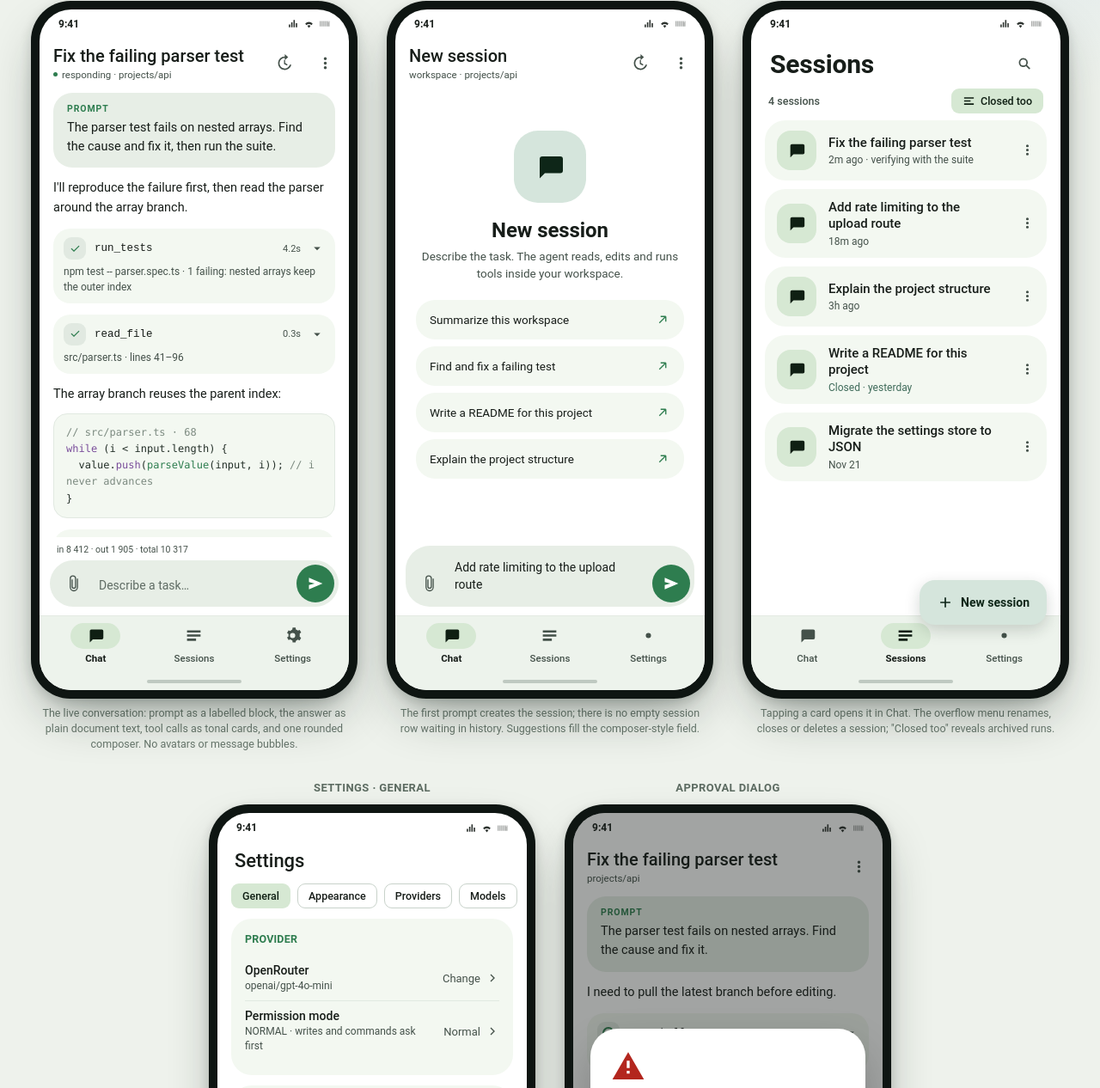
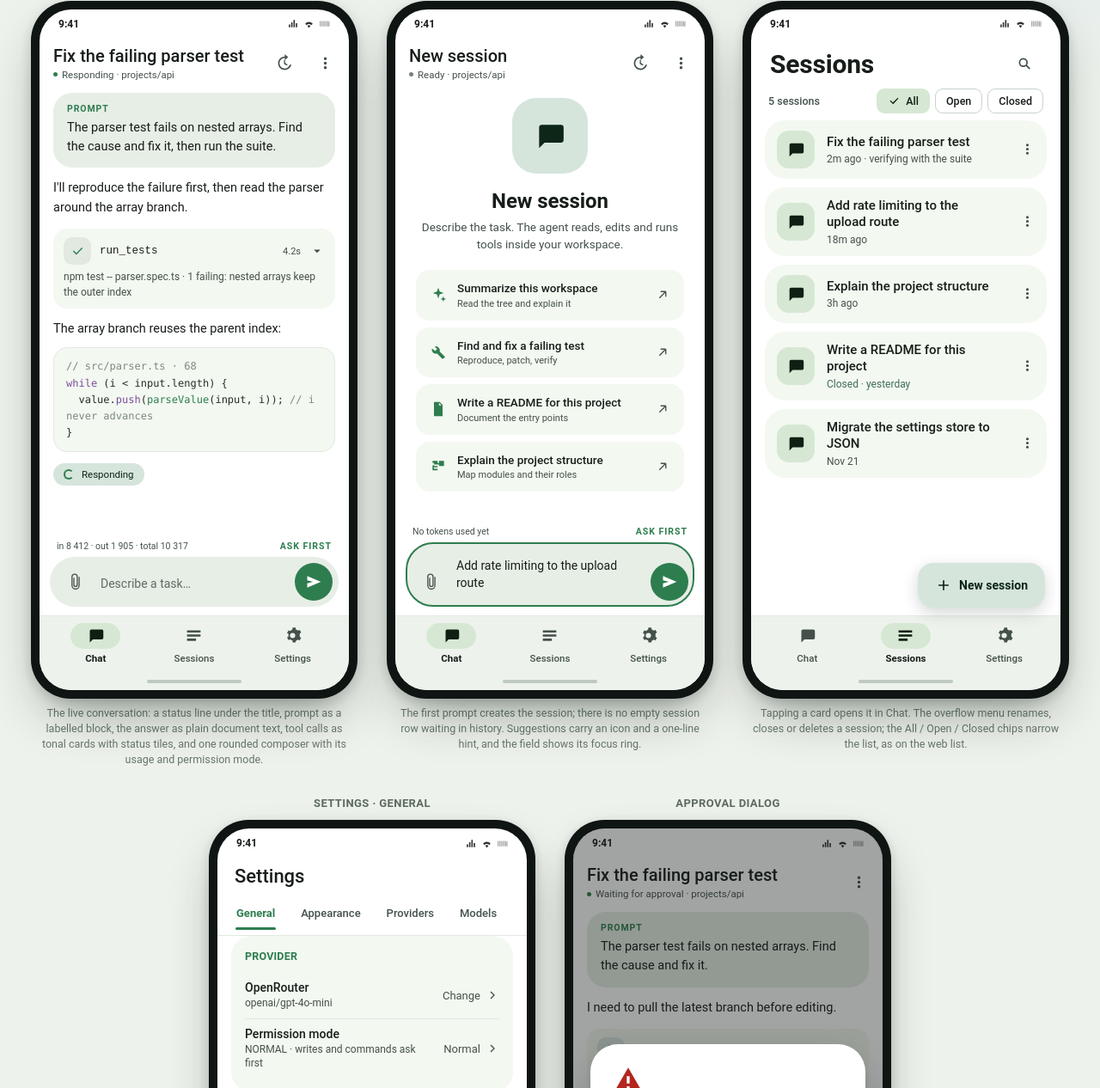
Before and after one commit to TerikaCoder/freenerf, a plain HTML site: page android/ui-mockup.html in a window 1280 px wide. Shown: the part 254-1520 px from the top of the page at 86% size. Drawn offline with Linux system fonts and the light colour scheme.

Commit message:
Show the Android screens in the README
The Android section described the interface in prose only, so it now shows the
four main screens and explains what each one contains.

🤖 Generated with Codebuff
Co-Authored-By: Codebuff <noreply@codebuff.com>

```diff
--- a/android/ui-mockup.html
+++ b/android/ui-mockup.html
@@ -64,6 +64,7 @@
   .appbar .sub{margin:2px 0 0;font-size:11.5px;color:var(--on-surface-variant);
     white-space:nowrap;overflow:hidden;text-overflow:ellipsis;display:flex;align-items:center;gap:5px}
   .appbar .sub .dot{width:5px;height:5px;border-radius:50%;background:var(--primary)}
+  .appbar .sub .dot.idle{background:var(--outline)}
   .ibtn{width:40px;height:40px;border-radius:50%;display:grid;place-items:center;color:var(--on-surface-variant);flex:0 0 auto}
   .ibtn.primary{color:var(--primary)}
   .ibtn svg{width:21px;height:21px}
@@ -85,12 +86,13 @@
     color:#243029;overflow:hidden}
   .code .k{color:#7A4E9B}.code .s{color:#2E7D4F}.code .c{color:#7C8A80}
 
-  .tool{background:var(--surface-low);border-radius:20px;padding:10px 12px}
+  .tool{background:var(--surface-low);border-radius:16px;padding:10px 12px}
   .tool .head{display:flex;align-items:center;gap:10px}
-  .tool .ico{width:26px;height:26px;border-radius:9px;background:var(--surface-highest);display:grid;place-items:center;flex:0 0 auto}
-  .tool .ico svg{width:15px;height:15px}
-  .tool .ico.done{color:var(--primary)}
-  .tool .ico.fail{color:var(--error)}
+  .tool .ico{width:32px;height:32px;border-radius:10px;background:var(--surface-highest);display:grid;place-items:center;flex:0 0 auto}
+  .tool .ico svg{width:17px;height:17px}
+  .tool .ico.done{background:var(--surface-highest);color:var(--primary)}
+  .tool .ico.run{background:var(--tertiary-container);color:var(--on-tertiary-container)}
+  .tool .ico.fail{background:var(--error-container);color:var(--on-error-container)}
   .tool .name{flex:1;font-family:"Roboto Mono",ui-monospace,monospace;font-size:12.5px;font-weight:500;
     white-space:nowrap;overflow:hidden;text-overflow:ellipsis}
   .tool .time{font-size:11px;color:var(--on-surface-variant)}
@@ -108,8 +110,11 @@
 
   /* composer */
   .composer{flex:0 0 auto;padding:8px 12px 10px;background:var(--surface)}
-  .usage{font-size:10.5px;color:var(--on-surface-variant);padding:0 8px 6px}
-  .fieldbox{display:flex;align-items:flex-end;gap:4px;background:var(--surface-high);border-radius:28px;padding:5px}
+  .metarow{display:flex;align-items:center;justify-content:space-between;gap:10px;padding:0 8px 6px}
+  .usage{font-size:10.5px;color:var(--on-surface-variant);white-space:nowrap;overflow:hidden;text-overflow:ellipsis}
+  .mode{font-size:10.5px;font-weight:700;letter-spacing:1px;color:var(--primary);white-space:nowrap}
+  .fieldbox{display:flex;align-items:flex-end;gap:4px;background:var(--surface-high);border-radius:32px;padding:5px;border:2px solid transparent}
+  .fieldbox.focus{border-color:var(--primary)}
   .fieldbox .placeholder{flex:1;font-size:14px;color:#5F6C64;padding:12px 2px 12px 4px}
   .textarea-mock{flex:1;padding:10px 4px 10px 4px;font-size:14px;line-height:1.45;color:var(--on-surface)}
   .fab-mini{width:44px;height:44px;border-radius:50%;background:var(--primary);color:#fff;display:grid;place-items:center;flex:0 0 auto}
@@ -132,13 +137,14 @@
   /* sessions */
   .meta-row{display:flex;align-items:center;justify-content:space-between;padding:2px 20px 8px}
   .meta-row .count{font-size:12.5px;font-weight:500;color:var(--on-surface-variant)}
+  .chips3{display:flex;gap:6px}
   .chip{display:inline-flex;align-items:center;gap:6px;border:1px solid var(--outline-variant);
     border-radius:9px;padding:6px 12px;font-size:12.5px;font-weight:500;color:var(--on-surface)}
   .chip.sel{background:var(--secondary-container);border-color:transparent;color:var(--on-secondary-container)}
   .chip svg{width:15px;height:15px}
   .cards{flex:1;overflow:hidden;padding:0 16px;display:flex;flex-direction:column;gap:10px}
   .card{background:var(--surface-low);border-radius:24px;padding:12px 4px 12px 14px;display:flex;align-items:center;gap:14px}
-  .card .tile{width:46px;height:46px;border-radius:16px;background:var(--secondary-container);
+  .card .tile{width:44px;height:44px;border-radius:14px;background:var(--secondary-container);
     color:var(--on-secondary-container);display:grid;place-items:center;flex:0 0 auto}
   .card .tile svg{width:22px;height:22px}
   .card .txt{flex:1;min-width:0}
@@ -149,7 +155,7 @@
   .card .sub2.closed{color:var(--tertiary)}
   .card .more{width:38px;height:38px;border-radius:50%;display:grid;place-items:center;color:var(--on-surface-variant);flex:0 0 auto}
   .card .more svg{width:19px;height:19px}
-  .fab-wrap{position:absolute;right:16px;bottom:76px}
+  .fab-wrap{position:absolute;right:18px;bottom:96px}
   .fab{display:inline-flex;align-items:center;gap:8px;background:var(--primary-container);
     color:var(--on-primary-container);border-radius:18px;padding:16px 20px;font-size:14px;font-weight:600;
     box-shadow:0 6px 18px rgba(18,32,24,.18)}
@@ -157,18 +163,25 @@
 
   /* empty chat */
   .empty{flex:1;display:flex;flex-direction:column;justify-content:center;padding:0 24px 12px;text-align:center}
-  .hero{width:84px;height:84px;border-radius:28px;background:var(--primary-container);
+  .hero{width:88px;height:88px;border-radius:28px;background:var(--primary-container);
     color:var(--on-primary-container);display:grid;place-items:center;margin:0 auto 18px}
-  .hero svg{width:36px;height:36px}
+  .hero svg{width:38px;height:38px}
   .empty h3{margin:0;font-size:24px;font-weight:600;letter-spacing:-.1px}
   .empty p{margin:6px 0 20px;font-size:13.5px;line-height:1.5;color:var(--on-surface-variant)}
-  .sugg{background:var(--surface-low);border-radius:22px;padding:14px 16px;display:flex;
-    align-items:center;gap:12px;font-size:13.5px;text-align:left;margin-bottom:8px}
-  .sugg span{flex:1}
-  .sugg svg{width:18px;height:18px;color:var(--primary);flex:0 0 auto}
+  .sugg{background:var(--surface-low);border-radius:16px;padding:13px 16px;display:flex;
+    align-items:center;gap:12px;text-align:left;margin-bottom:8px}
+  .sugg .lead{width:20px;height:20px;color:var(--primary);flex:0 0 auto}
+  .sugg .txt2{flex:1;min-width:0}
+  .sugg .txt2 b{display:block;font-size:13.5px;font-weight:500;line-height:1.3}
+  .sugg .txt2 small{display:block;font-size:11px;color:var(--on-surface-variant);margin-top:2px}
+  .sugg .north{width:18px;height:18px;color:var(--on-surface-variant);flex:0 0 auto}
 
   /* settings */
-  .chips-row{display:flex;gap:8px;padding:4px 16px 12px;overflow:hidden}
+  .tabs{display:flex;gap:2px;padding:0 8px;overflow:hidden;border-bottom:1px solid var(--surface-highest);flex:0 0 auto}
+  .scroll{padding-top:12px}
+  .tab{position:relative;padding:13px 14px 18px;font-size:13px;font-weight:500;color:var(--on-surface-variant);white-space:nowrap}
+  .tab.on{color:var(--primary);font-weight:600}
+  .tab.on:after{content:"";position:absolute;left:13px;right:13px;bottom:6px;height:3px;border-radius:3px;background:var(--primary)}
   .scroll{flex:1;overflow:hidden;padding:0 16px 16px;display:flex;flex-direction:column;gap:12px}
   .group{background:var(--surface-low);border-radius:24px;padding:16px}
   .group h4{margin:0 0 12px;font-size:12.5px;font-weight:700;letter-spacing:.2px;color:var(--primary)}
@@ -232,7 +245,7 @@
       <div class="appbar">
         <div class="titles">
           <h2>Fix the failing parser test</h2>
-          <p class="sub"><span class="dot"></span>responding · projects/api</p>
+          <p class="sub"><span class="dot"></span>Responding · projects/api</p>
         </div>
         <div class="ibtn" title="Session history">
           <svg viewBox="0 0 24 24" fill="currentColor"><path d="M13 3a9 9 0 1 0 8.8 11h-2.1A7 7 0 1 1 13 5v3l4.5-4L13 0v3zM12 8v5l4 2 .8-1.4-3.3-2V8H12z"/></svg>
@@ -260,16 +273,6 @@
           <p class="summary">npm test -- parser.spec.ts · 1 failing: nested arrays keep the outer index</p>
         </div>
 
-        <div class="tool">
-          <div class="head">
-            <div class="ico done"><svg viewBox="0 0 24 24" fill="currentColor"><path d="M9.6 17.6 4 12l1.4-1.4 4.2 4.2 9-9L20 7.2l-10.4 10.4z"/></svg></div>
-            <div class="name">read_file</div>
-            <div class="time">0.3s</div>
-            <div class="chev"><svg viewBox="0 0 24 24" fill="currentColor"><path d="m7 10 5 5 5-5z"/></svg></div>
-          </div>
-          <p class="summary">src/parser.ts · lines 41–96</p>
-        </div>
-
         <div class="agent">
           <p>The array branch reuses the parent index:</p>
           <div class="code"><span class="c">// src/parser.ts · 68</span><br/>
@@ -278,21 +281,14 @@
             }</div>
         </div>
 
-        <div class="tool">
-          <div class="head">
-            <div class="ico done"><svg viewBox="0 0 24 24" fill="currentColor"><path d="M9.6 17.6 4 12l1.4-1.4 4.2 4.2 9-9L20 7.2l-10.4 10.4z"/></svg></div>
-            <div class="name">write_file</div>
-            <div class="time">0.2s</div>
-            <div class="chev"><svg viewBox="0 0 24 24" fill="currentColor"><path d="m7 10 5 5 5-5z"/></svg></div>
-          </div>
-          <p class="summary">src/parser.ts · 1 line changed, backup saved</p>
-        </div>
-
-        <div class="statusline"><span class="spinner"></span>verifying with the suite…</div>
+        <div class="statusline"><span class="spinner"></span>Responding</div>
       </div>
 
       <div class="composer">
-        <div class="usage">in 8 412 · out 1 905 · total 10 317</div>
+        <div class="metarow">
+          <div class="usage">in 8 412 · out 1 905 · total 10 317</div>
+          <div class="mode">ASK FIRST</div>
+        </div>
         <div class="fieldbox">
           <div class="ibtn round" title="Attach file"><svg viewBox="0 0 24 24" fill="currentColor"><path d="M16.5 6v11.5a4 4 0 0 1-8 0V6a2.75 2.75 0 1 1 5.5 0v10.5a1.5 1.5 0 0 1-3 0V7H9.5v9.5a3 3 0 0 0 6 0V6a4.25 4.25 0 0 0-8.5 0v11.5a5.5 5.5 0 0 0 11 0V6h-1.5z"/></svg></div>
           <div class="placeholder">Describe a task…</div>
@@ -307,7 +303,7 @@
       </div>
       <div class="gesturebar"><i></i></div>
     </div></div>
-    <div class="note">The live conversation: prompt as a labelled block, the answer as plain document text, tool calls as tonal cards, and one rounded composer. No avatars or message bubbles.</div>
+    <div class="note">The live conversation: a status line under the title, prompt as a labelled block, the answer as plain document text, tool calls as tonal cards with status tiles, and one rounded composer with its usage and permission mode.</div>
   </div>
 
   <!-- CHAT: empty -->
@@ -323,7 +319,7 @@
       <div class="appbar">
         <div class="titles">
           <h2>New session</h2>
-          <p class="sub">workspace · projects/api</p>
+          <p class="sub"><span class="dot idle"></span>Ready · projects/api</p>
         </div>
         <div class="ibtn"><svg viewBox="0 0 24 24" fill="currentColor"><path d="M13 3a9 9 0 1 0 8.8 11h-2.1A7 7 0 1 1 13 5v3l4.5-4L13 0v3zM12 8v5l4 2 .8-1.4-3.3-2V8H12z"/></svg></div>
         <div class="ibtn"><svg viewBox="0 0 24 24" fill="currentColor"><path d="M12 8a2 2 0 1 0 0-4 2 2 0 0 0 0 4zm0 6a2 2 0 1 0 0-4 2 2 0 0 0 0 4zm0 6a2 2 0 1 0 0-4 2 2 0 0 0 0 4z"/></svg></div>
@@ -333,14 +329,34 @@
         <div class="hero"><svg viewBox="0 0 24 24" fill="currentColor"><path d="M4 4h16a2 2 0 0 1 2 2v9a2 2 0 0 1-2 2H8l-4 4V6a2 2 0 0 1 2-2z"/></svg></div>
         <h3>New session</h3>
         <p>Describe the task. The agent reads, edits and runs tools inside your workspace.</p>
-        <div class="sugg"><span>Summarize this workspace</span><svg viewBox="0 0 24 24" fill="currentColor"><path d="M7 17 17 7m0 0H9m8 0v8" stroke="currentColor" stroke-width="1.8" fill="none"/></svg></div>
-        <div class="sugg"><span>Find and fix a failing test</span><svg viewBox="0 0 24 24" fill="currentColor"><path d="M7 17 17 7m0 0H9m8 0v8" stroke="currentColor" stroke-width="1.8" fill="none"/></svg></div>
-        <div class="sugg"><span>Write a README for this project</span><svg viewBox="0 0 24 24" fill="currentColor"><path d="M7 17 17 7m0 0H9m8 0v8" stroke="currentColor" stroke-width="1.8" fill="none"/></svg></div>
-        <div class="sugg"><span>Explain the project structure</span><svg viewBox="0 0 24 24" fill="currentColor"><path d="M7 17 17 7m0 0H9m8 0v8" stroke="currentColor" stroke-width="1.8" fill="none"/></svg></div>
+        <div class="sugg">
+          <svg class="lead" viewBox="0 0 24 24" fill="currentColor"><path d="M12 2l1.9 5.6 5.6 1.9-5.6 1.9L12 17l-1.9-5.6L4.5 9.5l5.6-1.9L12 2zm7 12l1 2.9 2.9 1-2.9 1-1 2.9-1-2.9-2.9-1 2.9-1 1-2.9z"/></svg>
+          <div class="txt2"><b>Summarize this workspace</b><small>Read the tree and explain it</small></div>
+          <svg class="north" viewBox="0 0 24 24" fill="none" stroke="currentColor" stroke-width="1.8"><path d="M7 17 17 7m0 0H9m8 0v8"/></svg>
+        </div>
+        <div class="sugg">
+          <svg class="lead" viewBox="0 0 24 24" fill="currentColor"><path d="M21.7 18.6 13.9 10.8a5.5 5.5 0 0 0-6.9-6.9l3.4 3.4-2.8 2.8L3.2 6.7a5.5 5.5 0 0 0 6.9 6.9l7.8 7.8 3.8-2.8z"/></svg>
+          <div class="txt2"><b>Find and fix a failing test</b><small>Reproduce, patch, verify</small></div>
+          <svg class="north" viewBox="0 0 24 24" fill="none" stroke="currentColor" stroke-width="1.8"><path d="M7 17 17 7m0 0H9m8 0v8"/></svg>
+        </div>
+        <div class="sugg">
+          <svg class="lead" viewBox="0 0 24 24" fill="currentColor"><path d="M6 2h8l4 4v16H6V2zm7 1.4V7h3.6L13 3.4zM8 11h8v1.6H8V11zm0 3.4h8V16H8v-1.6z"/></svg>
+          <div class="txt2"><b>Write a README for this project</b><small>Document the entry points</small></div>
+          <svg class="north" viewBox="0 0 24 24" fill="none" stroke="currentColor" stroke-width="1.8"><path d="M7 17 17 7m0 0H9m8 0v8"/></svg>
+        </div>
+        <div class="sugg">
+          <svg class="lead" viewBox="0 0 24 24" fill="currentColor"><path d="M4 4h7v3h2V4h7v7h-7V9H6v2h5v2H6v2h5v2H4v-7h2V7H4V4z"/></svg>
+          <div class="txt2"><b>Explain the project structure</b><small>Map modules and their roles</small></div>
+          <svg class="north" viewBox="0 0 24 24" fill="none" stroke="currentColor" stroke-width="1.8"><path d="M7 17 17 7m0 0H9m8 0v8"/></svg>
+        </div>
       </div>
 
       <div class="composer">
-        <div class="fieldbox">
+        <div class="metarow">
+          <div class="usage">No tokens used yet</div>
+          <div class="mode">ASK FIRST</div>
+        </div>
+        <div class="fieldbox focus">
           <div class="ibtn round"><svg viewBox="0 0 24 24" fill="currentColor"><path d="M16.5 6v11.5a4 4 0 0 1-8 0V6a2.75 2.75 0 1 1 5.5 0v10.5a1.5 1.5 0 0 1-3 0V7H9.5v9.5a3 3 0 0 0 6 0V6a4.25 4.25 0 0 0-8.5 0v11.5a5.5 5.5 0 0 0 11 0V6h-1.5z"/></svg></div>
           <div class="textarea-mock">Add rate limiting to the upload route</div>
           <div class="fab-mini"><svg viewBox="0 0 24 24" fill="currentColor"><path d="M3 20v-6l8-2-8-2V4l19 8-19 8z"/></svg></div>
@@ -350,11 +366,11 @@
       <div class="navbar">
         <div class="navitem on"><div class="ind"><svg viewBox="0 0 24 24" fill="currentColor"><path d="M4 4h16a2 2 0 0 1 2 2v9a2 2 0 0 1-2 2H8l-4 4V6a2 2 0 0 1 2-2z"/></svg></div><span>Chat</span></div>
         <div class="navitem"><div class="ind"><svg viewBox="0 0 24 24" fill="currentColor"><path d="M3 5h18v3H3V5zm0 5.5h18v3H3v-3zM3 16h12v3H3v-3z"/></svg></div><span>Sessions</span></div>
-        <div class="navitem"><div class="ind"><svg viewBox="0 0 24 24" fill="currentColor"><path d="M12 8.5a3.5 3.5 0 1 0 0 7 3.5 3.5 0 0 0 0-7z"/></svg></div><span>Settings</span></div>
+        <div class="navitem"><div class="ind"><svg viewBox="0 0 24 24" fill="currentColor"><path d="M12 8.5a3.5 3.5 0 1 0 0 7 3.5 3.5 0 0 0 0-7zm9.4 3.5c0 .5 0 1-.1 1.5l2 1.5-2 3.5-2.4-1a8 8 0 0 1-2.6 1.5L16 21h-4l-.3-2.5A8 8 0 0 1 9 17l-2.4 1-2-3.5 2-1.5a10 10 0 0 1 0-3l-2-1.5 2-3.5 2.4 1A8 8 0 0 1 11.6 4L12 1.5h4l.3 2.5A8 8 0 0 1 19 5.5l2.4-1 2 3.5-2 1.5c.1.5.1 1 .1 1.5z"/></svg></div><span>Settings</span></div>
       </div>
       <div class="gesturebar"><i></i></div>
     </div></div>
-    <div class="note">The first prompt creates the session; there is no empty session row waiting in history. Suggestions fill the composer-style field.</div>
+    <div class="note">The first prompt creates the session; there is no empty session row waiting in history. Suggestions carry an icon and a one-line hint, and the field shows its focus ring.</div>
   </div>
 
   <!-- SESSIONS -->
@@ -373,8 +389,12 @@
       </div>
 
       <div class="meta-row">
-        <span class="count">4 sessions</span>
-        <span class="chip sel"><svg viewBox="0 0 24 24" fill="currentColor"><path d="M3 5h18v2.6H3V5zm0 5.7h12v2.6H3v-2.6zM3 16.4h18v2.6H3v-2.6z"/></svg>Closed too</span>
+        <span class="count">5 sessions</span>
+        <div class="chips3">
+          <span class="chip sel"><svg viewBox="0 0 24 24" fill="currentColor"><path d="M9.6 17.6 4 12l1.4-1.4 4.2 4.2 9-9L20 7.2 10.4 17.6z"/></svg>All</span>
+          <span class="chip">Open</span>
+          <span class="chip">Closed</span>
+        </div>
       </div>
 
       <div class="cards">
@@ -410,11 +430,11 @@
       <div class="navbar">
         <div class="navitem"><div class="ind"><svg viewBox="0 0 24 24" fill="currentColor"><path d="M4 4h16a2 2 0 0 1 2 2v9a2 2 0 0 1-2 2H8l-4 4V6a2 2 0 0 1 2-2z"/></svg></div><span>Chat</span></div>
         <div class="navitem on"><div class="ind"><svg viewBox="0 0 24 24" fill="currentColor"><path d="M3 5h18v3H3V5zm0 5.5h18v3H3v-3zM3 16h12v3H3v-3z"/></svg></div><span>Sessions</span></div>
-        <div class="navitem"><div class="ind"><svg viewBox="0 0 24 24" fill="currentColor"><path d="M12 8.5a3.5 3.5 0 1 0 0 7 3.5 3.5 0 0 0 0-7z"/></svg></div><span>Settings</span></div>
+        <div class="navitem"><div class="ind"><svg viewBox="0 0 24 24" fill="currentColor"><path d="M12 8.5a3.5 3.5 0 1 0 0 7 3.5 3.5 0 0 0 0-7zm9.4 3.5c0 .5 0 1-.1 1.5l2 1.5-2 3.5-2.4-1a8 8 0 0 1-2.6 1.5L16 21h-4l-.3-2.5A8 8 0 0 1 9 17l-2.4 1-2-3.5 2-1.5a10 10 0 0 1 0-3l-2-1.5 2-3.5 2.4 1A8 8 0 0 1 11.6 4L12 1.5h4l.3 2.5A8 8 0 0 1 19 5.5l2.4-1 2 3.5-2 1.5c.1.5.1 1 .1 1.5z"/></svg></div><span>Settings</span></div>
       </div>
       <div class="gesturebar"><i></i></div>
     </div></div>
-    <div class="note">Tapping a card opens it in Chat. The overflow menu renames, closes or deletes a session; "Closed too" reveals archived runs.</div>
+    <div class="note">Tapping a card opens it in Chat. The overflow menu renames, closes or deletes a session; the All / Open / Closed chips narrow the list, as on the web list.</div>
   </div>
 
   <!-- SETTINGS -->
@@ -429,11 +449,11 @@
 
       <div class="appbar" style="padding-left:20px"><div class="titles"><h2 style="font-size:22px">Settings</h2></div></div>
 
-      <div class="chips-row">
-        <span class="chip sel">General</span>
-        <span class="chip">Appearance</span>
-        <span class="chip">Providers</span>
-        <span class="chip">Models</span>
+      <div class="tabs">
+        <span class="tab on">General</span>
+        <span class="tab">Appearance</span>
+        <span class="tab">Providers</span>
+        <span class="tab">Models</span>
       </div>
 
       <div class="scroll">
@@ -484,11 +504,11 @@
       <div class="navbar">
         <div class="navitem"><div class="ind"><svg viewBox="0 0 24 24" fill="currentColor"><path d="M4 4h16a2 2 0 0 1 2 2v9a2 2 0 0 1-2 2H8l-4 4V6a2 2 0 0 1 2-2z"/></svg></div><span>Chat</span></div>
         <div class="navitem"><div class="ind"><svg viewBox="0 0 24 24" fill="currentColor"><path d="M3 5h18v3H3V5zm0 5.5h18v3H3v-3zM3 16h12v3H3v-3z"/></svg></div><span>Sessions</span></div>
-        <div class="navitem on"><div class="ind"><svg viewBox="0 0 24 24" fill="currentColor"><path d="M12 8.5a3.5 3.5 0 1 0 0 7 3.5 3.5 0 0 0 0-7z"/></svg></div><span>Settings</span></div>
+        <div class="navitem on"><div class="ind"><svg viewBox="0 0 24 24" fill="currentColor"><path d="M12 8.5a3.5 3.5 0 1 0 0 7 3.5 3.5 0 0 0 0-7zm9.4 3.5c0 .5 0 1-.1 1.5l2 1.5-2 3.5-2.4-1a8 8 0 0 1-2.6 1.5L16 21h-4l-.3-2.5A8 8 0 0 1 9 17l-2.4 1-2-3.5 2-1.5a10 10 0 0 1 0-3l-2-1.5 2-3.5 2.4 1A8 8 0 0 1 11.6 4L12 1.5h4l.3 2.5A8 8 0 0 1 19 5.5l2.4-1 2 3.5-2 1.5c.1.5.1 1 .1 1.5z"/></svg></div><span>Settings</span></div>
       </div>
       <div class="gesturebar"><i></i></div>
     </div></div>
-    <div class="note">The CLI's Settings Center as filter chips: General, Appearance, Providers, Models, Keys, Permissions, Workspace, SSH, About.</div>
+    <div class="note">The CLI's Settings Center as primary scrollable tabs: General, Appearance, Providers, Models, Keys, Permissions, Workspace, SSH, About.</div>
   </div>
 
   <!-- APPROVAL DIALOG -->
@@ -502,7 +522,7 @@
       </span></div>
 
       <div class="appbar">
-        <div class="titles"><h2>Fix the failing parser test</h2><p class="sub">projects/api</p></div>
+        <div class="titles"><h2>Fix the failing parser test</h2><p class="sub"><span class="dot"></span>Waiting for approval · projects/api</p></div>
         <div class="ibtn"><svg viewBox="0 0 24 24" fill="currentColor"><path d="M12 8a2 2 0 1 0 0-4 2 2 0 0 0 0 4zm0 6a2 2 0 1 0 0-4 2 2 0 0 0 0 4zm0 6a2 2 0 1 0 0-4 2 2 0 0 0 0 4z"/></svg></div>
       </div>
 
@@ -511,7 +531,7 @@
         <div class="agent"><p>I need to pull the latest branch before editing.</p></div>
         <div class="tool">
           <div class="head">
-            <div class="ico"><div class="spinner" style="width:14px;height:14px"></div></div>
+            <div class="ico run"><div class="spinner" style="width:14px;height:14px"></div></div>
             <div class="name">run_shell</div>
             <div class="chev"><svg viewBox="0 0 24 24" fill="currentColor"><path d="m7 10 5 5 5-5z"/></svg></div>
           </div>
```
Also changed, not shown: docs/images/android-chat.png (added), docs/images/android-first-prompt.png (added), docs/images/android-sessions.png (added), docs/images/android-settings.png (added), 1 other file.
